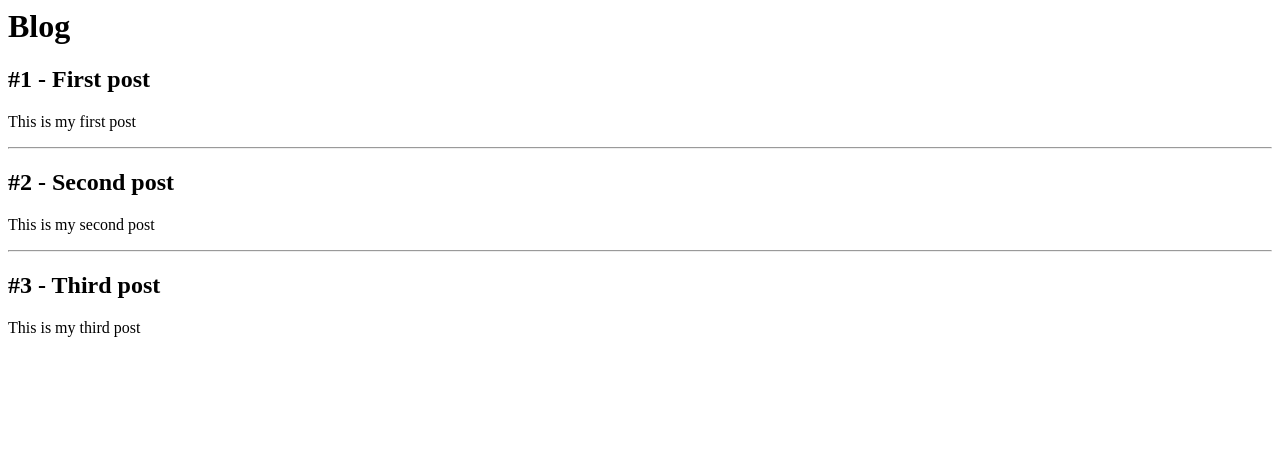
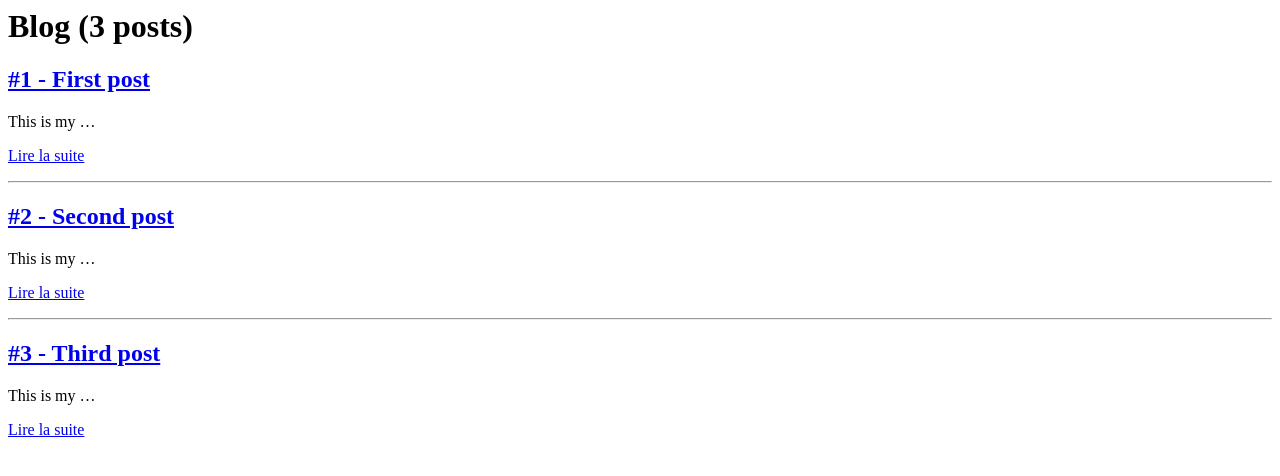
Before and after one commit to sego92/blog_project, a Django app: page /articles/ in a window 1280 px wide. Shown: the top 476 px of the page. Run offline with Django 3.2, Linux system fonts and the light colour scheme.

Commit message:
links towars articles created in articles homepage

```diff
--- a/articles/templates/articles/index.html
+++ b/articles/templates/articles/index.html
@@ -1,13 +1,18 @@
-<h1>Blog</h1>
+<h1>Blog ({{posts | length}} posts) </h1>
 
 {% for post in posts %}
+    <!--affiche les articles avec leurs id, titre et contenant.-->
     <article>
-        <h2>#{{post.id}} - {{post.title}}</h2>
-        <p>{{post.body}}</p>
+        <h2><a href="/articles/posts/{{post.id}} ">#{{post.id}} - {{post.title}}</a></h2>
+        <p>{{post.body|truncatewords:3}}</p>
+
+        <p><a href="/articles/posts/{{post.id}}">Lire la suite</a></p>
     </article>
+    <!--trace un trai entre les articles-->
     {% if not forloop.last %}
         <hr>
     {% endif %}
+    <!--affiche le message si aucun article c.à.d si list posts vide.-->
     {% empty %}
         <p>Sorry, no posts available.</p>
 {% endfor %}
--- a/blog_project/settings.py
+++ b/blog_project/settings.py
@@ -38,7 +38,7 @@ INSTALLED_APPS = [
     'django.contrib.messages',
     'django.contrib.staticfiles',
 
-    'articles',
+    'articles.apps.ArticlesConfig',
 ]
 
 MIDDLEWARE = [
```
